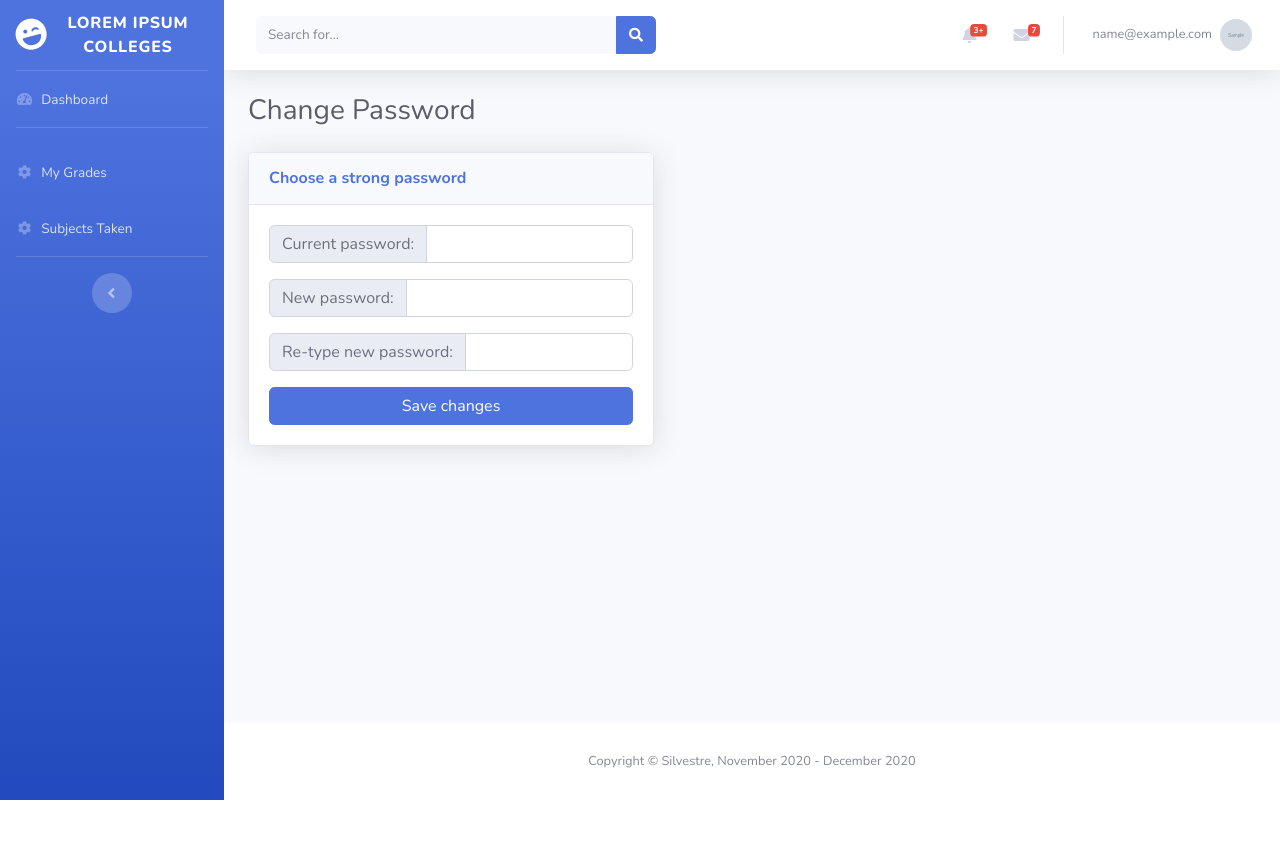
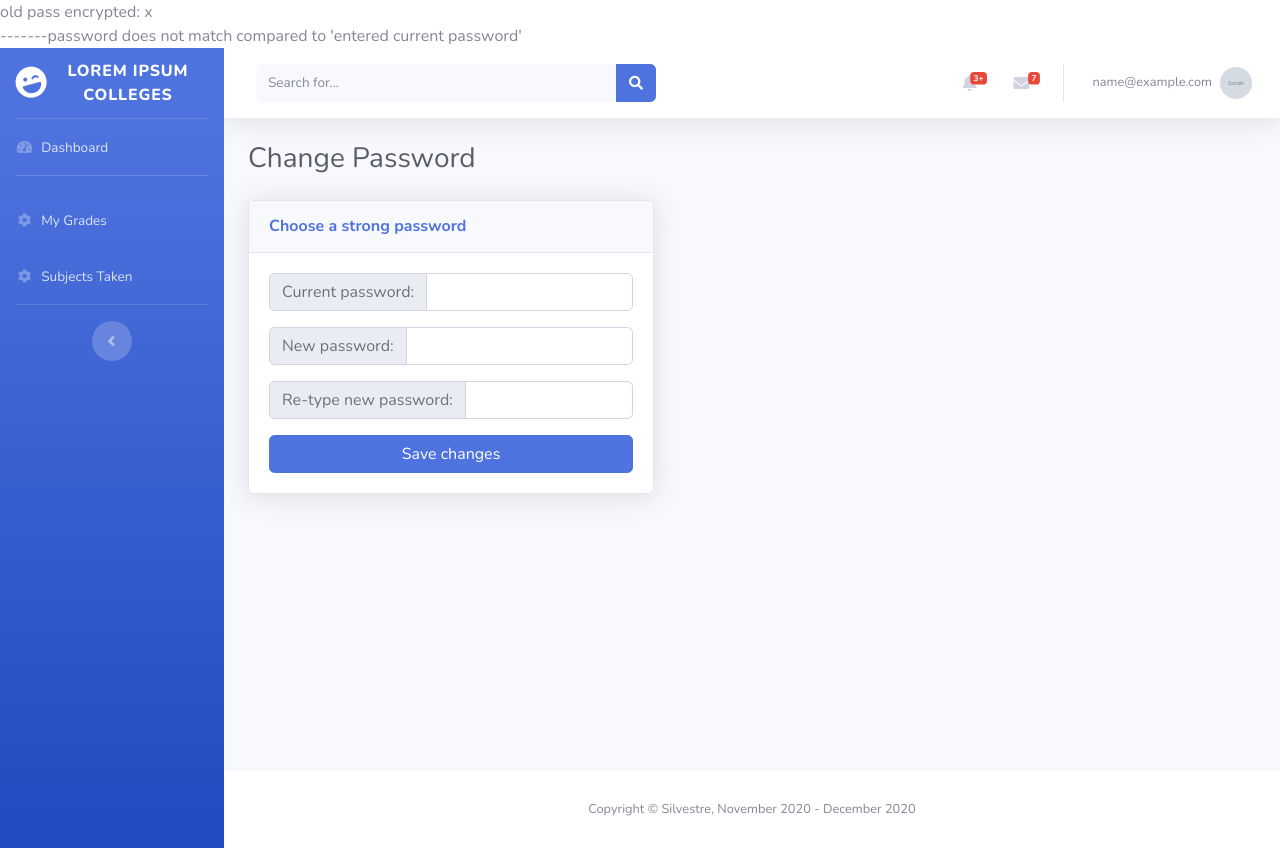
Before and after one commit to yvhime/EnrollmentSystem, a PHP site: page /tcpdf/changepassword.php in a window 1280 px wide. Before the commit the page ends 800 px from the top, so only its background shows below. Run offline with PHP 8.4, Linux system fonts and the light colour scheme; the visitor is signed in with stand-in values (Sample User, id 1); tables that the repository leaves empty or names only in its code hold one stand-in row (values such as "Sample post"); grey boxes marked "Sample" are stand-in pictures.

Commit message:
Change password for user 1
Initial changes on change password
password_verify working when compared to old password written on database

```diff
--- a/changepassword.php
+++ b/changepassword.php
@@ -11,29 +11,59 @@
 
     //code for changing password
     //echo "string";
-    if (isset($_REQUEST['savePasswordChange'])) {
-        $userQuery = mysqli_query($connect, "SELECT * FROM users WHERE email_address = '".$_SESSION['email_address']."' AND password = '".$_REQUEST['currentPassword']."' ");
+    // if (isset($_REQUEST['savePasswordChange'])) {
+    //     $userQuery = mysqli_query($connect, "SELECT * FROM users WHERE email_address = '".$_SESSION['email_address']."' AND password = '".$_REQUEST['currentPassword']."' ");
 
-        $userRowInfo = mysqli_num_rows($userQuery);
+    //     $userRowInfo = mysqli_num_rows($userQuery);
 
-        if ($userRowInfo > 0) {
-            if ($_REQUEST['newPassword'] == $_REQUEST['reNewPassword']) {
-                $userChangePass = mysqli_query($connect, "UPDATE users SET password = '".$_REQUEST['newPassword']."' WHERE email_address = '".$_SESSION['email_address']."' ");
-                echo "pw: " . $_REQUEST['newPassword'] . "retype: " . $_REQUEST['reNewPassword'];
-                echo "<script> alert('Password changed.') </script>";
-                //echo "<script> window.location = '' </script>";
-            } else {
-                echo "<script> alert('Password input does not match.') </script>";
-            }
+    //     if ($userRowInfo > 0) {
+    //         if ($_REQUEST['newPassword'] == $_REQUEST['reNewPassword']) {
+    //             $userChangePass = mysqli_query($connect, "UPDATE users SET password = '".$_REQUEST['newPassword']."' WHERE email_address = '".$_SESSION['email_address']."' ");
+    //             echo "pw: " . $_REQUEST['newPassword'] . "retype: " . $_REQUEST['reNewPassword'];
+    //             echo "<script> alert('Password changed.') </script>";
+    //             //echo "<script> window.location = '' </script>";
+    //         } else {
+    //             echo "<script> alert('Password input does not match.') </script>";
+    //         }
 
-        if ($_REQUEST['currentPassword'] != "") {
-            echo "<script>alert('pota')</script>";
-        } else {
-            echo "<script>alert('All Input Fields are required!')</script>";
-        }
+    //     if ($_REQUEST['currentPassword'] != "") {
+    //         echo "<script>alert('pota')</script>";
+    //     } else {
+    //         echo "<script>alert('All Input Fields are required!')</script>";
+    //     }
 
-        }
+    //     }
+    // }
+
+    //set query
+    $passwordStudentID = $_SESSION['id'];
+    $currentPasswordQuery = mysqli_query($connect, "SELECT * FROM users WHERE id = '$passwordStudentID'");
+    while ($rowCurrentPasswordQuery = mysqli_fetch_array($currentPasswordQuery)) {
+        $oldPasswordOfStudent = $rowCurrentPasswordQuery['password'];
+        echo "old pass encrypted: " . $oldPasswordOfStudent . "<br>";
     }
+
+    //when change password button is clicked
+    $currentPassword = "";
+    if (isset($_POST['savePasswordChange'])) {
+        //set variables
+        $currentPassword = $_POST['currentPassword'];
+        $newPassword = $_POST['newPassword'];
+        $reNewPassword = $_POST['reNewPassword'];
+        $newPasswordHash = password_hash($newPassword, PASSWORD_DEFAULT);
+        echo "current pass entered: " . $currentPassword .  "<br>";
+        echo "new pass entered: " . $newPassword . " encrypted: " . $newPasswordHash . "<br>";
+        echo "retyped pass entered: " . $reNewPassword . "<br>";
+    }
+    //when change password button is clicked
+
+    //trial for matching password
+    if (password_verify($currentPassword, $oldPasswordOfStudent)) {
+        echo "-------password match compared to 'entered current password'<br>";
+    } else {
+        echo "-------password does not match compared to 'entered current password'<br>";
+    }
+    //trial for matching password
 
     //check query on profile image for reference on variable
     $studentIconID = $_SESSION['id'];
```
